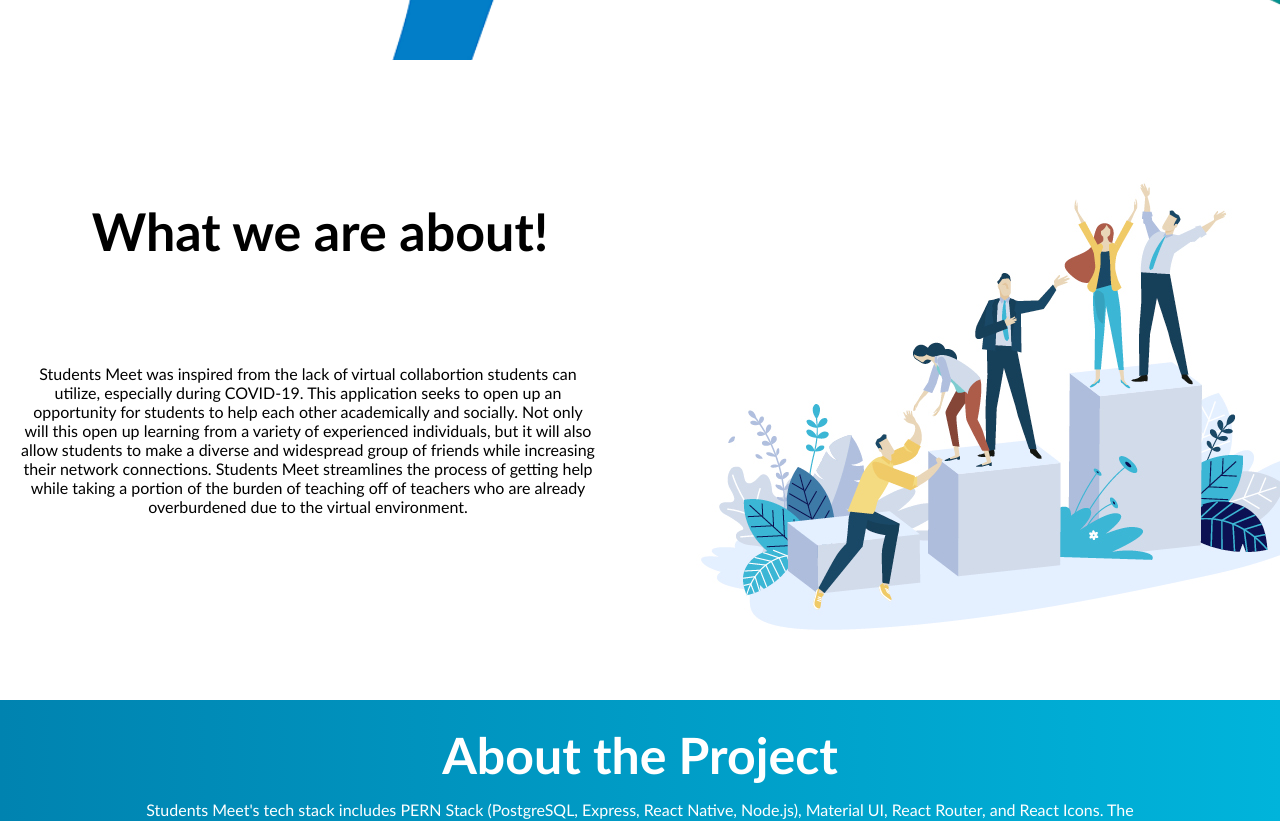
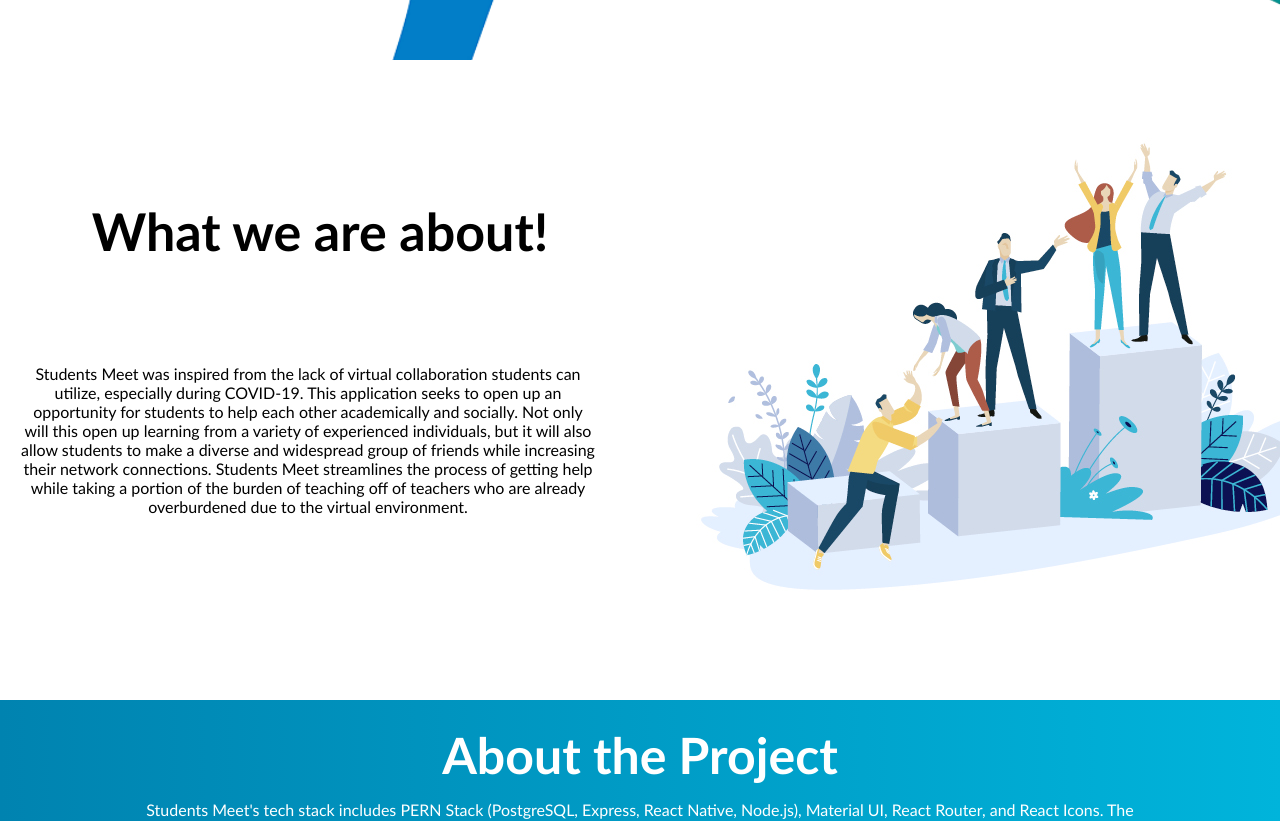
Before and after one commit to amit-sawhney/hackillinois, a React (Create React App) app in the folder client/: page / in a window 1280 px wide. Shown: the part 660-1481 px from the top of the page. Built offline with nearby package versions, Linux system fonts and the light colour scheme.

Commit message:
home page changes

```diff
--- a/client/src/Components/Home/Home.css
+++ b/client/src/Components/Home/Home.css
@@ -81,7 +81,7 @@
     height: 60vh;
     background-image: url('../../images/teamwork.jpg');
     background-repeat: no-repeat;
-    margin-top: 100vh;
+    margin-top: 95vh;
 }
 
 .below h1{
--- a/client/src/Components/Home/Home.js
+++ b/client/src/Components/Home/Home.js
@@ -18,7 +18,7 @@
 
         <div className="below">
           <h1>What we are about!</h1>
-          <p>Students Meet was inspired from the lack of virtual collabortion students can utilize, especially
+          <p>Students Meet was inspired from the lack of virtual collaboration students can utilize, especially
           during COVID-19. This application seeks to open up an opportunity for students to help each other academically
           and socially. Not only will this open up learning from a variety of experienced individuals, but it will also
           allow students to make a diverse and widespread group of friends while increasing their network connections. Students Meet
```
